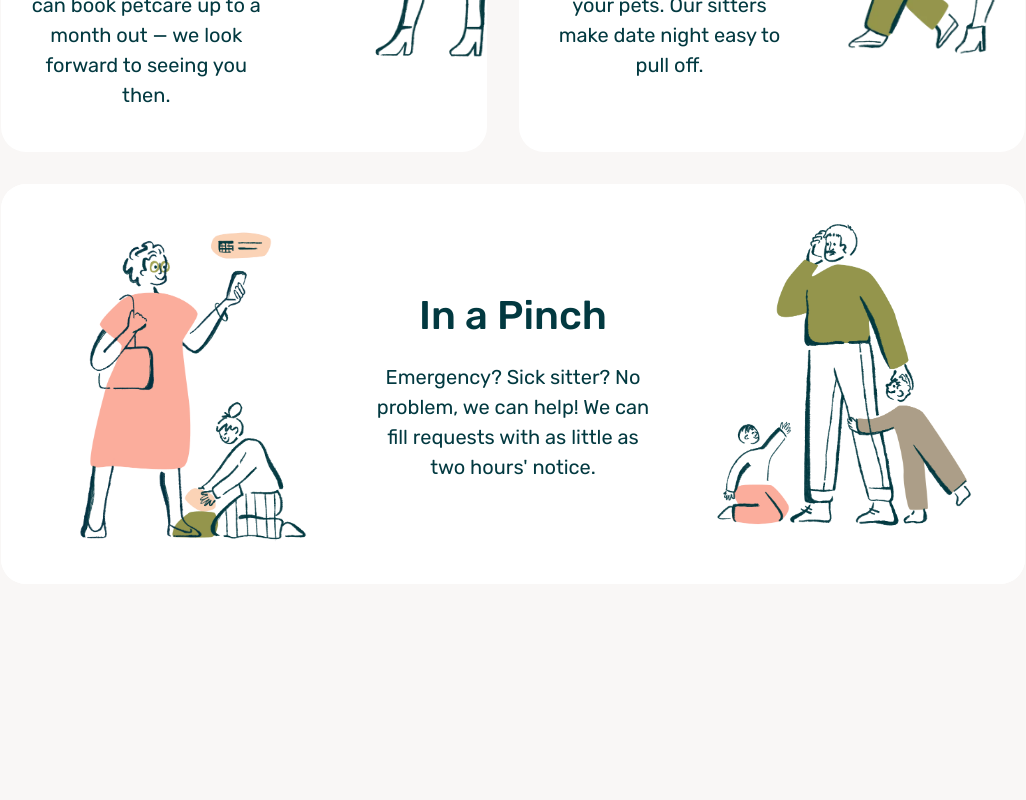
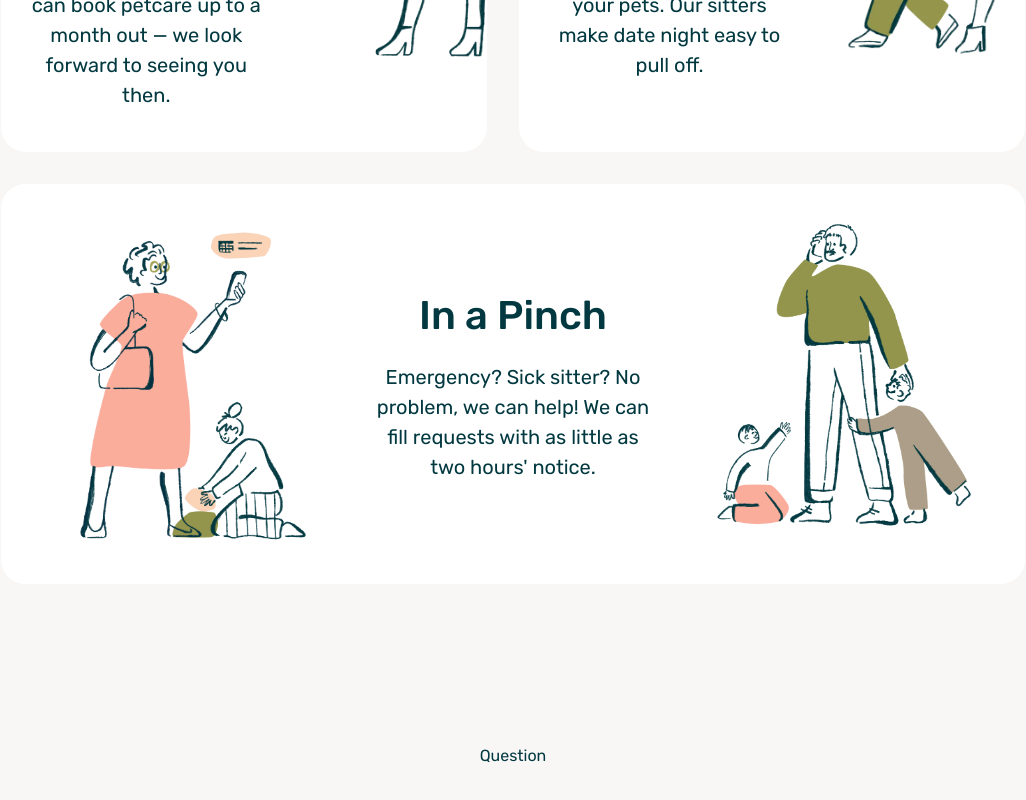
Before and after one commit to samsonc89/otter-replica, a React (Vite) app: page / in a window 1280 px wide. Shown: the part 3143-3943 px from the top of the page, without its empty margins (127-1153 px from the left). Before the commit the page ends 3807 px from the top, so only its background shows below. Built offline with nearby package versions, Linux system fonts and the light colour scheme.

Commit message:
Create questions section

```diff
--- a/src/App.jsx
+++ b/src/App.jsx
@@ -1,5 +1,5 @@
 import { Feature, Navbar } from "./components";
-import { Header, How, Testimonials, Why } from "./containers";
+import { Header, How, Questions, Testimonials, Why } from "./containers";
 
 function App() {
   return (
@@ -11,6 +11,7 @@ function App() {
         <Testimonials />
         <Feature />
         <Why />
+        <Questions />
       </main>
     </>
   );
--- /dev/null
+++ b/src/containers/Questions/Questions.jsx
@@ -0,0 +1,8 @@
+/* eslint-disable react/prop-types */
+import "./questions.css";
+
+const Questions = () => {
+  return <section className="main-section questions-section">Question</section>;
+};
+
+export default Questions;
--- a/src/containers/index.js
+++ b/src/containers/index.js
@@ -2,3 +2,4 @@ export { default as How } from "./How/How";
 export { default as Header } from "./Header/Header";
 export { default as Testimonials } from "./Testimonials/Testimonials";
 export { default as Why } from "./Why/Why";
+export { default as Questions } from "./Questions/Questions";
```
Also changed, not shown: src/containers/Questions/questions.css (added).
